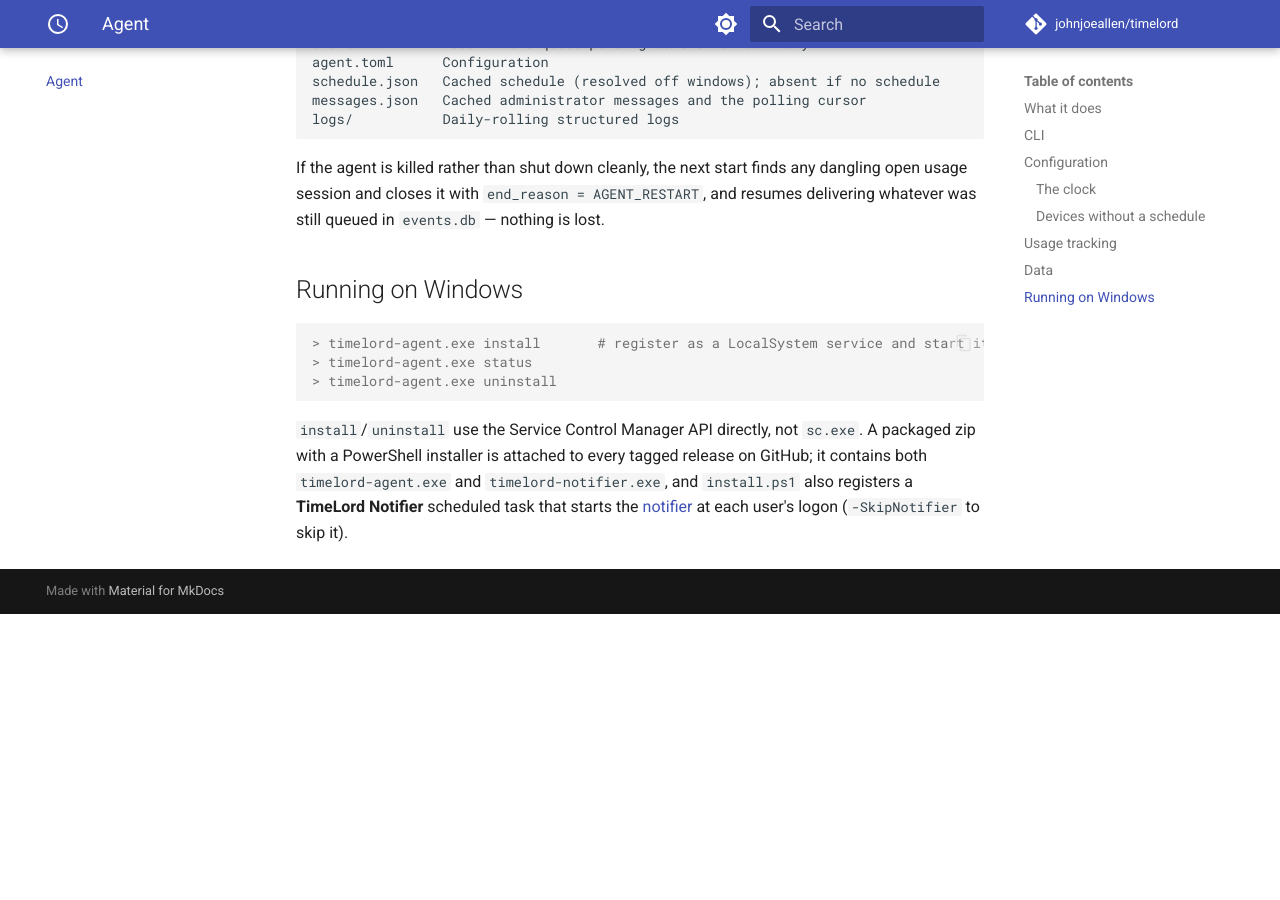
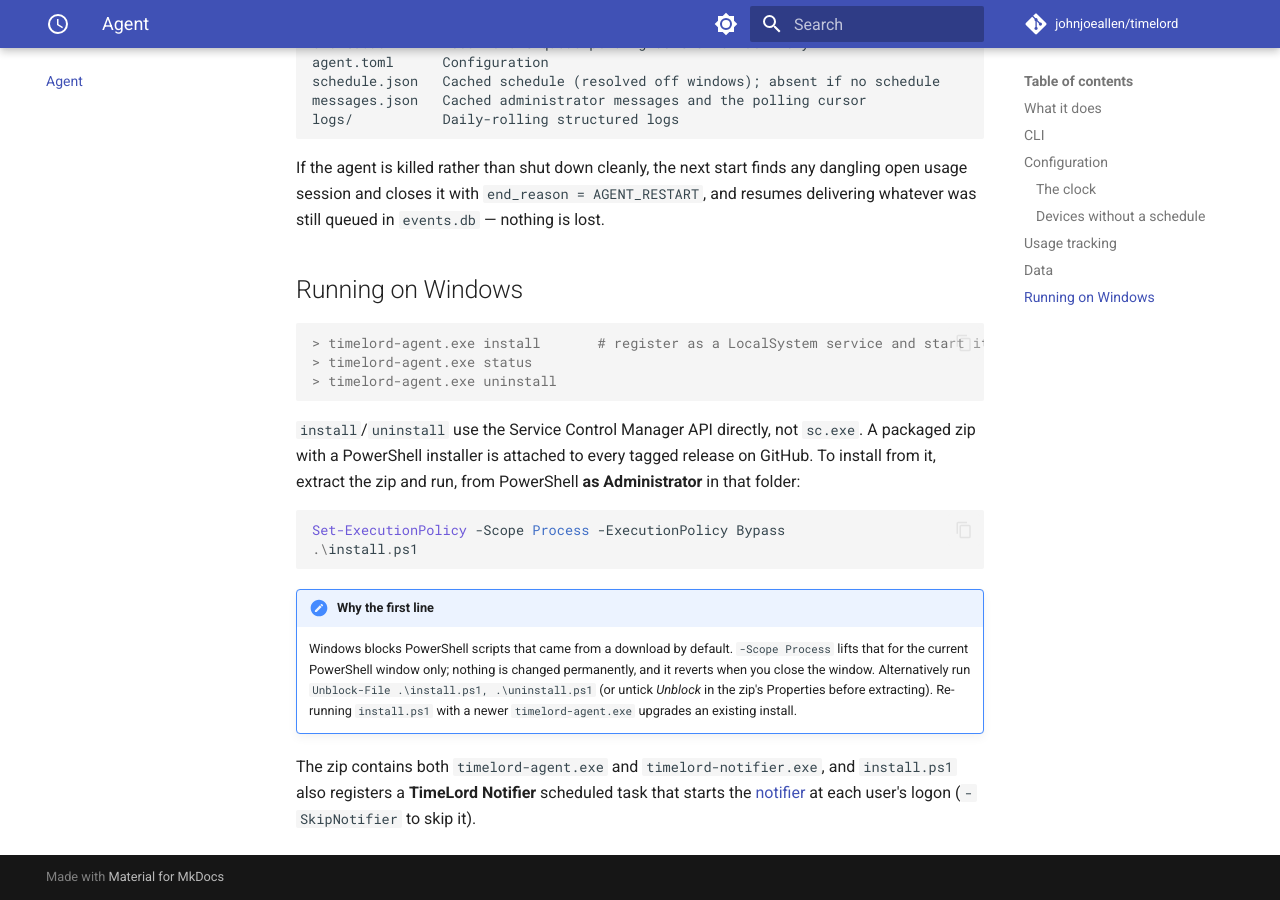
Before and after one commit to johnjoeallen/timelord, an MkDocs documentation site: the page built from docs/agent.md, in a window 1280 px wide and 900 px high, scrolled down 3653 px. Built offline with MkDocs 1.6.1 and Material for MkDocs 9.7.7, drawn with Linux system fonts in a browser that asks for light colours; comment, search, counter and statistics services are not loaded; the version menu is left out; before the commit the page ends 4267 px from its top, so only the background shows below that.

Commit message:
Document the execution policy step for install.ps1
Downloaded scripts are blocked by default; show Set-ExecutionPolicy
-Scope Process, and the Unblock-File alternative, in the install docs and
the script's help.

Co-Authored-By: Claude Sonnet 5.5 <noreply@anthropic.com>
Claude-Session: https://claude.ai/code/session_01WJH7i8JpjMKQMpB5aTRnky

````diff
--- a/docs/agent.md
+++ b/docs/agent.md
@@ -164,7 +164,22 @@ queued in `events.db` — nothing is lost.
 ```
 
 `install`/`uninstall` use the Service Control Manager API directly, not `sc.exe`. A packaged zip
-with a PowerShell installer is attached to every tagged release on GitHub; it contains both
+with a PowerShell installer is attached to every tagged release on GitHub. To install from it,
+extract the zip and run, from PowerShell **as Administrator** in that folder:
+
+```powershell
+Set-ExecutionPolicy -Scope Process -ExecutionPolicy Bypass
+.\install.ps1
+```
+
+!!! note "Why the first line"
+    Windows blocks PowerShell scripts that came from a download by default. `-Scope Process` lifts
+    that for the current PowerShell window only; nothing is changed permanently, and it reverts when
+    you close the window. Alternatively run `Unblock-File .\install.ps1, .\uninstall.ps1` (or untick
+    *Unblock* in the zip's Properties before extracting). Re-running `install.ps1` with a newer
+    `timelord-agent.exe` upgrades an existing install.
+
+The zip contains both
 `timelord-agent.exe` and `timelord-notifier.exe`, and `install.ps1` also registers a
 **TimeLord Notifier** scheduled task that starts the [notifier](notifier.md) at each user's logon
 (`-SkipNotifier` to skip it).
````
Also changed, not shown: deployment/windows/README.md (+10 -1 lines), 1 other file.
